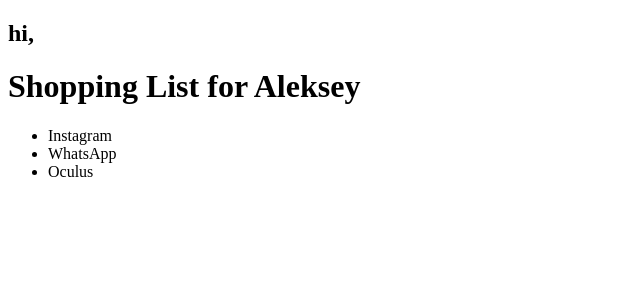
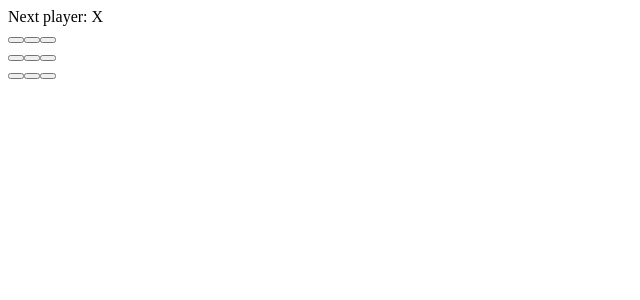
Before and after one commit to AlekseyLeshko/react-learn, a React app: page / in a window 1280 px wide. Shown: the top 300 px of the page, without its empty margins (0-640 px from the left). Built offline with nearby package versions, Linux system fonts and the light colour scheme.

Commit message:
add base classes

```diff
--- /dev/null
+++ b/src/components/Board.js
@@ -0,0 +1,37 @@
+import React from 'react'
+
+import Square from './Square';
+
+class Board extends React.Component {
+  renderSquare(i) {
+    return <Square />;
+  }
+
+  render() {
+    const status = 'Next player: X';
+    return (
+      <div>
+        <div className="status">
+          {status}
+        </div>
+        <div className="board-row">
+          {this.renderSquare(0)}
+          {this.renderSquare(1)}
+          {this.renderSquare(2)}
+        </div>
+        <div className="board-row">
+          {this.renderSquare(3)}
+          {this.renderSquare(4)}
+          {this.renderSquare(5)}
+        </div>
+        <div className="board-row">
+          {this.renderSquare(6)}
+          {this.renderSquare(7)}
+          {this.renderSquare(8)}
+        </div>
+      </div>
+    );
+  }
+}
+
+export default Board;
--- /dev/null
+++ b/src/components/Game.js
@@ -0,0 +1,21 @@
+import React from 'react'
+
+import Board from './Board';
+
+class Game extends React.Component {
+  render() {
+    return (
+      <div className="game">
+        <div className="game-board">
+          <Board />
+        </div>
+        <div className="game-info">
+          <div>{/* status */}</div>
+          <ol>{/* TODO */}</ol>
+        </div>
+      </div>
+    );
+  }
+}
+
+export default Game;
--- /dev/null
+++ b/src/components/Square.js
@@ -0,0 +1,13 @@
+import React from 'react'
+
+class Square extends React.Component {
+  render() {
+    return (
+      <button className = "square" >
+        {}
+      </button>
+    );
+  }
+}
+
+export default Square;
--- a/src/index.js
+++ b/src/index.js
@@ -1,13 +1,9 @@
 import React from 'react';
 import ReactDOM from 'react-dom';
 
-import App from './components/App';
-import ShoppingList from './components/ShoppingList';
+import Game from './components/Game';
 
 ReactDOM.render(
-  <div>
-    <App/>
-    <ShoppingList name="Aleksey"/>
-  </div>,
+  <Game />,
   document.getElementById('root')
 );
```
